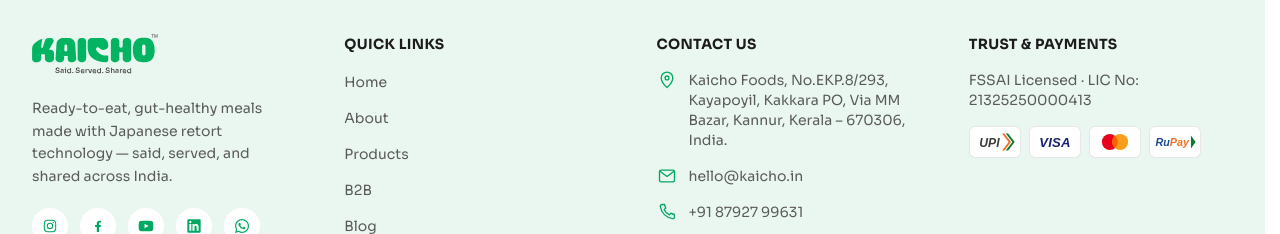
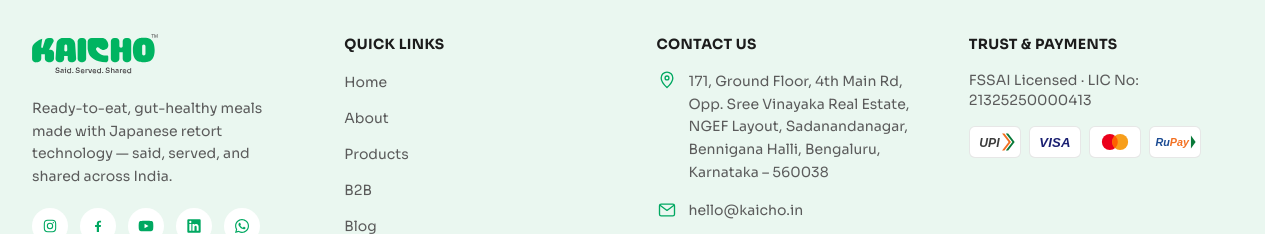
Before and after one commit to inbounderzweb/kaicho-ui, a Next.js app: page / in a window 1280 px wide. Shown: the part 5995-6229 px from the top of the page. Built offline with nearby package versions, Linux system fonts and the light colour scheme; no server answers.

Commit message:
(fix) address changed

```diff
--- a/app/components/layout/Footer.tsx
+++ b/app/components/layout/Footer.tsx
@@ -86,10 +86,19 @@
             <ul className="mt-4 space-y-4 text-sm text-ink-muted">
               <li className="flex gap-3">
                 <IconMapPin className="h-5 w-5 shrink-0 text-brand" />
-                <span>
-                  Kaicho Foods, No.EKP.8/293, Kayapoyil, Kakkara PO, Via MM
-                  Bazar, Kannur, Kerala &ndash; 670306, India.
-                </span>
+                <address className="not-italic leading-relaxed">
+                  {/* Kaicho Foods, No.EKP.8/293, Kayapoyil, Kakkara PO, Via MM
+                  Bazar, Kannur, Kerala &ndash; 670306, India. */}
+                  171, Ground Floor, 4th Main Rd,
+                  <br />
+                  Opp. Sree Vinayaka Real Estate,
+                  <br />
+                  NGEF Layout, Sadanandanagar,
+                  <br />
+                  Bennigana Halli, Bengaluru,
+                  <br />
+                  Karnataka &ndash; 560038
+                </address>
               </li>
               <li className="flex items-center gap-3">
                 <IconMail className="h-5 w-5 shrink-0 text-brand" />
```
